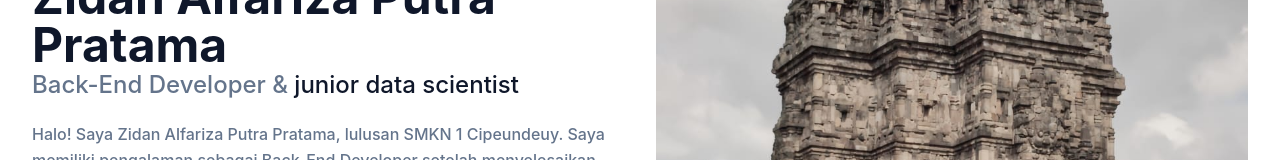
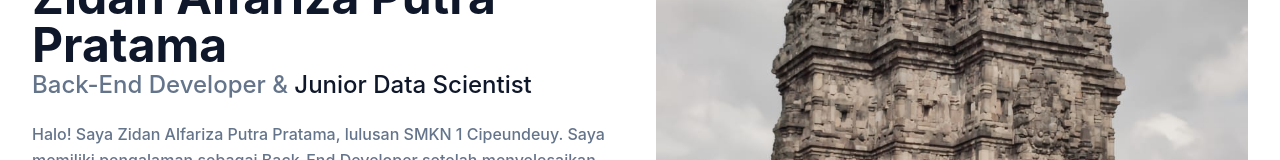
Before and after one commit to ZidanAlfarizaPutraPratama/portofolio-tailwind-css, a website: page index.html in a window 1280 px wide. Shown: the part 547-707 px from the top of the page. Drawn offline with Linux system fonts and the light colour scheme.

Commit message:
update index.html

```diff
--- a/index.html
+++ b/index.html
@@ -85,7 +85,7 @@
               class="mt-1 block text-4xl font-bold text-dark dark:text-white lg:text-5xl">Zidan Alfariza Putra
               Pratama</span></h1>
           <h2 class="mb-5 text-lg font-medium text-secondary lg:text-2xl">Back-End Developer & <span
-              class="text-dark dark:text-white">junior data scientist</span></h2>
+              class="text-dark dark:text-white">Junior Data Scientist</span></h2>
           <p class="mb-10 font-medium leading-relaxed text-secondary">Halo! Saya Zidan Alfariza Putra Pratama, lulusan
             SMKN 1 Cipeundeuy. Saya memiliki pengalaman sebagai Back-End Developer setelah menyelesaikan magang di PT
             Nagatech System Integrator. Selama magang, saya terlibat dalam proyek pembuatan aplikasi pengajuan cuti
```
